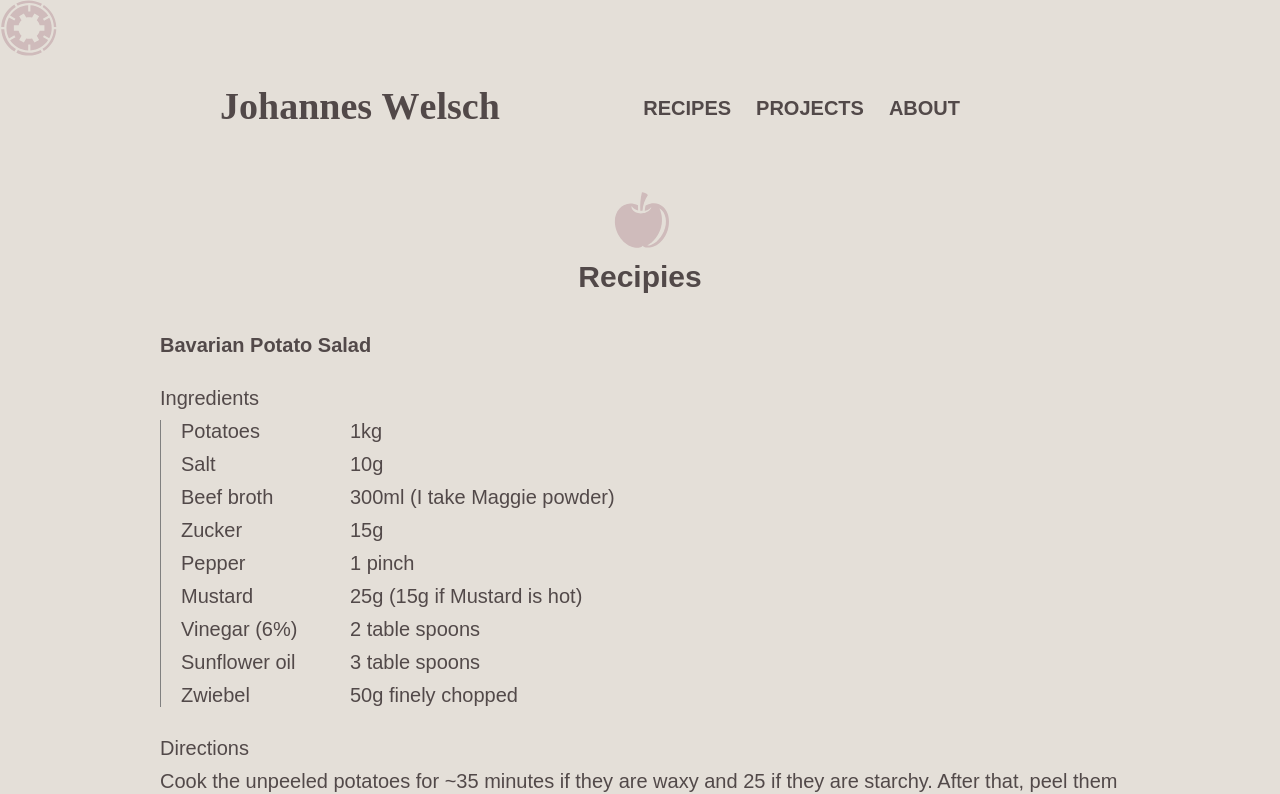
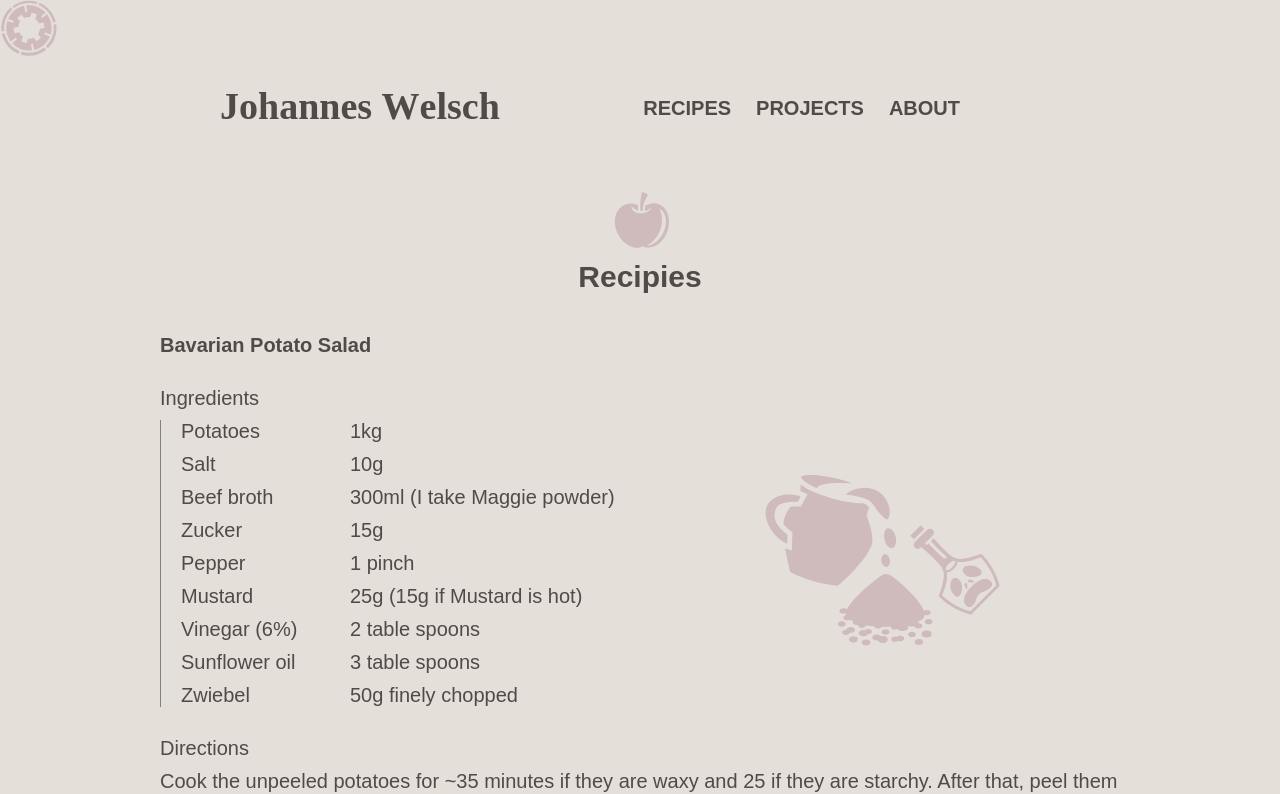
Before and after one commit to welschmoor/personal-website-next-js, a Next.js app: page /recipes in a window 1280 px wide. Shown: the top 794 px of the page. Built offline with nearby package versions, Linux system fonts and the light colour scheme.

Commit message:
dark mode implemented, colors still off

```diff
--- a/STYLES/styleGlobal.js
+++ b/STYLES/styleGlobal.js
@@ -61,25 +61,7 @@ export const GlobalStyle = createGlobalStyle`
 `
 
 
-export const lightTheme = {
-  BG: {
-    col1: "#E4DFD8",
-    col2: "hsl(35, 18.2%, 92.1%)",
-  },
-  TEXT: {
-    col1: "black",
-    mainNav: "#524949",
-  },
-  MARGIN: {
-    mar10: "10px",
-  },
-  MISC: {
-    scrollbar: "hsl(34.99999999999998, 18.181818181818198%, 77.05882352941177%)",
-  }
-}
-
-
-export const darkTheme = {
+export const lightTheme =  {
   BG: {
     col1: "#E4DFD8",
     col2: "hsl(35, 18.2%, 92.1%)",
@@ -88,6 +70,7 @@ export const darkTheme = {
     col1: "black",
     mainNav: "#524949",
     fadedText: "hsl(0, 5.806451612903232%, 38.3921568627451%)",
+    fadedText2: "hsl(0, 16.882352941176484%, 67.33333333333333%)",
   },
   MARGIN: {
     mar10: "10px",
@@ -107,3 +90,34 @@ export const darkTheme = {
     cogwheel: "hsl(0, 16.882352941176484%, 77.33333333333333%)",
   }
 }
+
+
+export const darkTheme = {
+  BG: {
+    col1: "hsl(35, 8.2%, 17.12%)",
+    col2: "hsl(35, 18.2%, 92.1%)",
+  },
+  TEXT: {
+    col1: "white",
+    mainNav: "hsl(0, 5.8%, 70%)",
+    fadedText: "hsl(0, 5.806451612903232%, 38.3921568627451%)",
+    fadedText2: "hsl(0, 16.882352941176484%, 67.33333333333333%)",
+  },
+  MARGIN: {
+    mar10: "10px",
+    mar20: "20px",
+  },
+  MISC: {
+    scrollbar: "#E4DFD8",
+    separator: "hsl(34.99999999999998, 18.181818181818198%, 77.05882352941177%)",
+    separator2: "hsl(34.99999999999998, 18.181818181818198%, 74.05882352941177%)",
+  },
+  TIME: {
+    zero2: "0.2s",
+  },
+  ICON: {
+    wheat: "hsl(0, 23.882352941176484%, 79.33333333333333%)",
+    earth: "hsl(0, 23.882352941176484%, 66.33333333333333%)",
+    cogwheel: "hsl(0, 16.882352941176484%, 67.33333333333333%)",
+  }
+}
--- a/components/Aside/Aside.js
+++ b/components/Aside/Aside.js
@@ -62,7 +62,7 @@ const AsideContent = styled.div`
 `
 
 const BookTitle = styled.h5`
-  color: #1098ad;
+  color: ${p => p.theme.TEXT.mainNav};
   font-weight: 600;
 `
 
--- a/components/Header/Header.js
+++ b/components/Header/Header.js
@@ -3,13 +3,30 @@ import Link from "next/link"
 import styled from "styled-components"
 import Navbar from "../Navbar/Navbar"
 import { GiCogLock } from "react-icons/gi"
+import { useState } from "react"
 
 
 
-const Header = () => {
+const Header = ({ darkMode, setDarkMode }) => {
+  const [menuOpened, setMenuOpened] = useState(true)
+  console.log(darkMode)
+  const openCloseMenu = () => {
+    console.log(menuOpened)
+    setMenuOpened(p => !p)
+  }
+  const darkModeHandler = () => {
+    console.log("dm clicked")
+    setDarkMode(p => !p)
+    localStorage.setItem("memDarkMode", darkMode)
+  }
+
   return (
     <HeaderDiv>
-      <MenuIcon />
+      <MenuIcon menuOpened={menuOpened} onClick={openCloseMenu} />
+      <MenuIconMask />
+      <Menu menuOpened={menuOpened} onClick={darkModeHandler} >{darkMode ? "dark mode" : "light mode"}</Menu>
+      <Menu2 menuOpened={menuOpened} onClick={darkModeHandler} >{darkMode ? "dark mode" : "light mode"}</Menu2>
+      <Menu3 menuOpened={menuOpened} onClick={darkModeHandler} >logout</Menu3>
       <Link href="/" passHref>
         <JumpingTitle>
           <H1>J</H1>
@@ -36,17 +53,72 @@ const Header = () => {
 
 const MenuIcon = styled(GiCogLock)`
   color: ${p => p.theme.ICON.cogwheel};
+
   cursor: pointer;
   font-size: 3rem;
   position: absolute;
   top: -2px;
   left: -1px;
+  transition: 0.2s;
+  transform: ${p => p.menuOpened && "rotate(-70deg)"};
+  z-index: 3;
+  /* &:active {
+    transform: rotate(40deg);
+  } */
+`
+
+const MenuIconMask = styled.div`
+
+  background-color: ${p => p.theme.BG.col1};
+  padding: 27px;
+  cursor: pointer;
+  position: absolute;
+  top: -2px;
+  left: -1px;
+  transition: 0.2s;
+  /* transform: ${p => p.menuOpened && "rotate(-50deg)"}; */
+  z-index: 2;
+  /* &:active {
+    transform: rotate(40deg);
+  } */
+
+`
+
+const Menu = styled.div`
+  color: ${p => p.theme.TEXT.fadedText2};
+  z-index: 1;
+  top: -2px;
+  left: -1px;
+  position: absolute;
   transition: transform 0.2s;
+  /* transition-delay: ${p => !p.menuOpened ? "0.1s" : "0.0s"}; */
+  transform: ${p => !p.menuOpened ? "translate(90px, 18px)" : "translate(-200px, 18px)"};
+  cursor: pointer;
+`
+const Menu2 = styled.div`
+  color: ${p => p.theme.TEXT.fadedText2};
+  z-index: 1;
+  top: -2px;
+  left: -1px;
+  position: absolute;
+  transition: transform 0.2s;
+  transition-delay: ${p => !p.menuOpened ? "0.5s" : "0"};
+  transform: ${p => !p.menuOpened ? "translate(260px, 18px)" : "translate(-200px, 18px)"};
+  cursor: pointer;
+`
+const Menu3 = styled.div`
+  color: ${p => p.theme.TEXT.fadedText2};
+  z-index: 1;
+  top: -2px;
+  left: -1px;
+  position: absolute;
+  transition: transform 0.2s;
+  transition-delay: ${p => !p.menuOpened ? "1s" : "0"};
+  transform: ${p => !p.menuOpened ? "translate(430px, 18px)" : "translate(-200px, 18px)"};
+  cursor: pointer;
+`
 
-  &:active {
-    transform: rotate(40deg);
-  }
-`
+
 
 const HeaderDiv = styled.header`
   max-width: 900px;
--- a/components/Layout.js
+++ b/components/Layout.js
@@ -1,16 +1,18 @@
 import Navbar from "./Navbar/Navbar"
 import Header from "./Header/Header"
+import { useState } from 'react'
+
 
 //styles
 import styled from "styled-components"
 import Footer from "./Footer/Footer"
 
 
-const Layout = ({ children }) => {
+const Layout = ({ children, darkMode, setDarkMode }) => {
   return (
     <LayoutWrapper>
       <LayoutContent>
-        <Header />
+        <Header setDarkMode={setDarkMode} darkMode={darkMode} />
         <Main>
           {children}
         </Main>
@@ -22,6 +24,7 @@ const Layout = ({ children }) => {
 
 
 const LayoutWrapper = styled.div`
+  transition: ${p => p.theme.TIME.zero2};
   background-color: ${p => p.theme.BG.col1};
   min-height: 100vh;
 `
--- a/pages/_app.js
+++ b/pages/_app.js
@@ -1,15 +1,26 @@
 import Navbar from "../components/Navbar/Navbar"
 import { ThemeProvider } from "styled-components"
 import Layout from "../components/Layout"
+import { useEffect, useState } from "react"
 
 //styles
 import { GlobalStyle, darkTheme, lightTheme } from "../STYLES/styleGlobal"
 
 const App = ({ Component, pageProps }) => {
+  const [darkMode, setDarkMode] = useState(null)
+
+
+  useEffect(() => {
+    setDarkMode(
+      window.localStorage.getItem("memDarkMode") === "false"
+    )
+
+  }, [])
+
   return (
-    <ThemeProvider theme={darkTheme}>
+    <ThemeProvider theme={darkMode ? darkTheme : lightTheme}>
       <GlobalStyle />
-      <Layout>
+      <Layout darkMode={darkMode} setDarkMode={setDarkMode} >
         <Component {...pageProps} />
       </Layout>
     </ThemeProvider>
--- a/pages/recipes.js
+++ b/pages/recipes.js
@@ -2,7 +2,7 @@ import Head from "next/head"
 import styled from "styled-components"
 
 import { Hometitle, ProjectTitle } from "../STYLES/styleText"
-import { GiShinyApple } from "react-icons/gi"
+import { GiShinyApple, GiPowder, GiPotionOfMadness, GiPouringPot } from "react-icons/gi"
 
 
 const Recipes = () => {
@@ -37,9 +37,16 @@ const Recipes = () => {
           <li>2 table spoons</li>
           <li>3 table spoons</li>
           <li>50g finely chopped</li>
+        </IngredientsGrams>
+        <IconColumn>
+          <PowderIcon />
+          <BottleIcon />
+          <PotIcon />
+        </IconColumn>
+      </IngredientsGRID>
 
-        </IngredientsGrams>
-      </IngredientsGRID>
+
+
       <P>Directions</P>
       <p>
         Cook the unpeeled potatoes for ~35 minutes if they are waxy and 25 if they are starchy.
@@ -51,6 +58,48 @@ const Recipes = () => {
     </RecipesWrapper>
   )
 }
+
+const IconColumn = styled.div`
+  position: relative;
+  @media (max-width: 736px) {
+    display: none;
+  }
+`
+
+const BottleIcon = styled(GiPotionOfMadness)`
+  top: 100px;
+  left: 170px;
+  position: absolute;
+  font-size: 5rem;
+  color: ${p => p.theme.ICON.cogwheel};
+  transition: transform 0.3s;
+
+  &:active {
+    transform: rotate(-30deg);
+  }
+`
+
+const PotIcon = styled(GiPouringPot)`
+  top: 40px;
+  left: 26px;
+  position: absolute;
+  font-size: 7rem;
+  color: ${p => p.theme.ICON.cogwheel};
+
+  transition: transform 0.3s;
+  transform: rotate(-3deg);
+  &:active {
+    transform: rotate(21deg);
+  }
+`
+
+const PowderIcon = styled(GiPowder)`
+  top: 140px;
+  left: 100px;
+  position: absolute;
+  font-size: 5rem;
+  color: ${p => p.theme.ICON.cogwheel};
+`
 
 const RecipeName = styled(ProjectTitle)`
   margin-top: 40px;
@@ -92,6 +141,11 @@ const RecipesTitle = styled(Hometitle)`
   position: relative;
   text-align: center;
   cursor: default;
+  -webkit-user-select: none; /* Safari */
+  -moz-user-select: none; /* Firefox */
+  -ms-user-select: none; /* IE10+/Edge */
+  user-select: none; /* Standard */
+
 `
 
 const P = styled.p`
@@ -103,7 +157,11 @@ const P = styled.p`
 
 const IngredientsGRID = styled.div`
   display: grid;
-  grid-template-columns: 190px 1fr;
+  grid-template-columns: 190px 1fr 1fr;
+
+  @media (max-width: 736px) {
+    grid-template-columns: 190px 1fr;
+  }
 `
 
 export default Recipes
```
